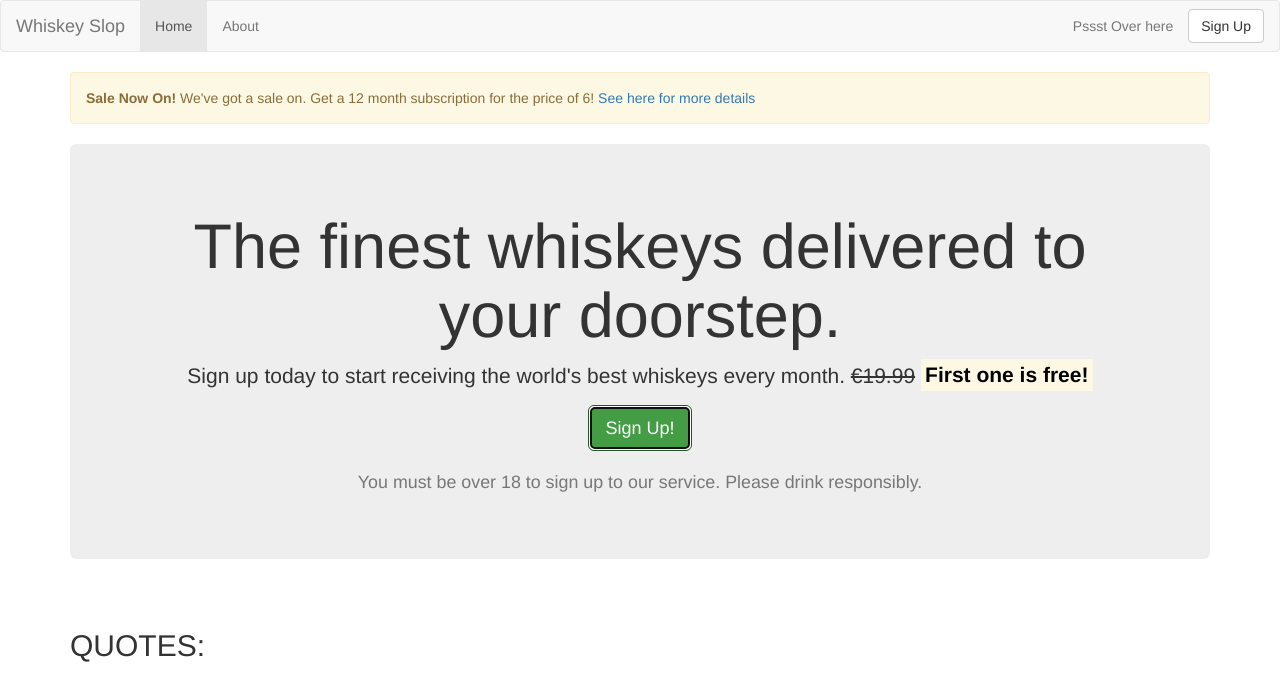
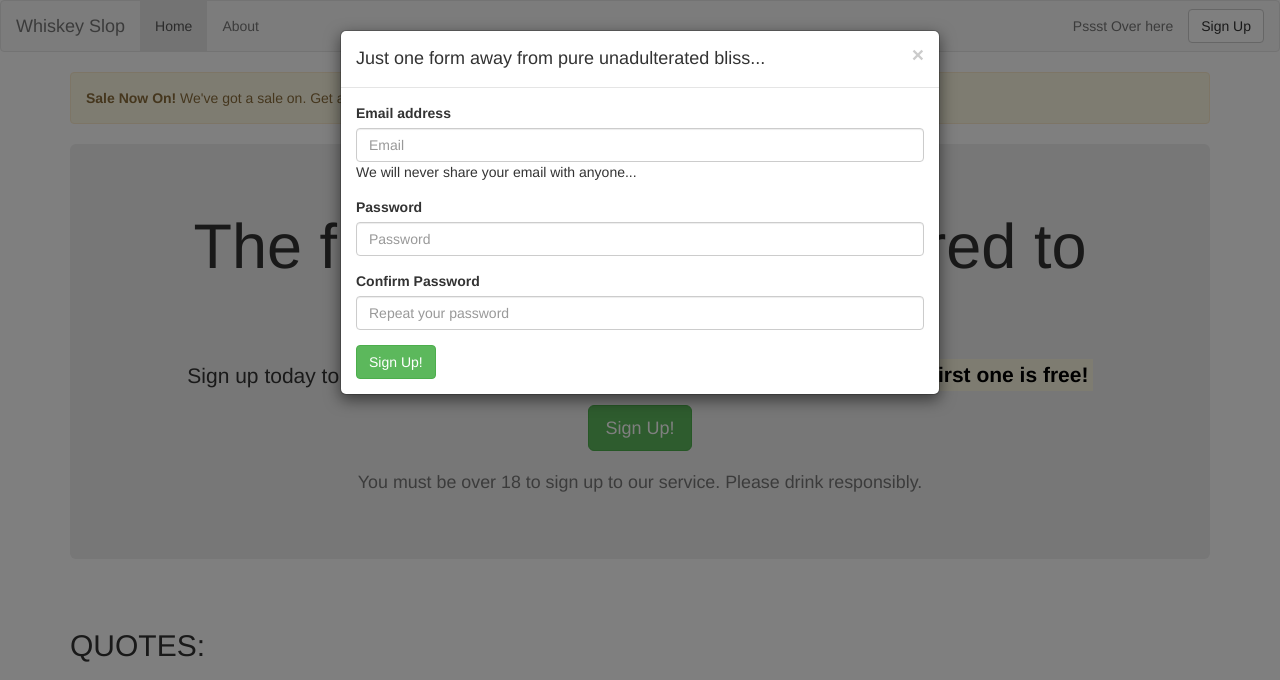
Before and after one commit to sps992/bootstrap_fun, a plain HTML site: page index.html in a window 1280 px wide. Both pictures are taken after a click on the button "Sign Up!". Shown: the top 680 px of the page. Drawn offline with nearby package versions, Linux system fonts and the light colour scheme.

Commit message:
Added JS modal

```diff
--- a/index.html
+++ b/index.html
@@ -6,6 +6,7 @@
     <meta name="viewport" content="width=device-width, initial-scale=1.0">
     <title>Whiskey Drop | Taste a new whiskey every month</title>
     <link rel="stylesheet" href="https://maxcdn.bootstrapcdn.com/bootstrap/3.3.7/css/bootstrap.min.css">
+
 </head>
 
 <body>
@@ -22,7 +23,7 @@
                 <ul class="nav navbar-nav">
                     <li class="active"><a href="#">Home</a></li>
                     <li ><a href="#">About</a></li>
-                    <li class="visible-xs"><a href="#">Sign Up</a></li>
+                    <li class="visible-xs" data-toggle="modal" data-target="#signUpModal"><a href="#">Sign Up</a></li>
                 </ul>
                 <!--Message-->
                 <div class="navbar-header navbar-right hidden-xs" >
@@ -49,7 +50,7 @@
                 <div class="col-xs-12">
             <h1>The finest whiskeys delivered to your doorstep.</h1>
             <p class="lead">Sign up today to start receiving the world's best whiskeys every month. <s class="hidden-xs">€19.99</s> <span class="visible-xs"><br></span><strong><mark>First one is free!</mark></strong></p>
-            <p><button class="btn btn-lg btn-success">Sign Up!</button></p>
+            <p><button class="btn btn-lg btn-success" data-toggle="modal" data-target="#signUpModal">Sign Up!</button></p>
             <p class="text-muted"><small>You must be over 18 to sign up to our service. Please drink responsibly.</small></p>
             </div>
             </div>
@@ -133,6 +134,40 @@
             </div>
         </section>
         <!-- /.features -->
+
+
+<!-- Modal -->
+<div class="modal fade" id="signUpModal" tabindex="-1" role="dialog" aria-labelledby="myModalLabel">
+  <div class="modal-dialog" role="document">
+    <div class="modal-content">
+      <div class="modal-header">
+        <button type="button" class="close" data-dismiss="modal" aria-label="Close"><span aria-hidden="true">&times;</span></button>
+        <h4 class="modal-title" id="myModalLabel">Just one form away from pure unadulterated bliss...</h4>
+      </div>
+      <div class="modal-body">
+        <form>
+  <div class="form-group">
+    <label for="Email">Email address</label>
+    <input type="email" class="form-control" id="Email" placeholder="Email">
+    <p class="help-blockquote">We will never share your email with anyone...</p>
+  </div>
+  <div class="form-group">
+    <label for="Password">Password</label>
+    <input type="password" class="form-control" id="Password" placeholder="Password">
+  </div>
+  <div class="form-group">
+    <label for="passwordRepeat">Confirm Password</label>
+    <input type="password" class="form-control" id="passwordRepeat" placeholder="Repeat your password">
+  </div>
+
+
+  <button type="submit" class="btn btn-success">Sign Up!</button>
+</form>
+      </div>
+
+    </div>
+  </div>
+</div>
         <section class="monthlyFavourites">
         	<table class="table table-striped">
   				<tr>
@@ -165,6 +200,8 @@
 			</table>
         </section>
     </article>
+ <script src="https://code.jquery.com/jquery-3.2.1.min.js" integrity="sha256-hwg4gsxgFZhOsEEamdOYGBf13FyQuiTwlAQgxVSNgt4=" crossorigin="anonymous"></script>
+    <script src="https://maxcdn.bootstrapcdn.com/bootstrap/3.3.7/js/bootstrap.min.js" integrity="sha384-Tc5IQib027qvyjSMfHjOMaLkfuWVxZxUPnCJA7l2mCWNIpG9mGCD8wGNIcPD7Txa" crossorigin="anonymous"></script>
 </body>
 
 </html>
```
